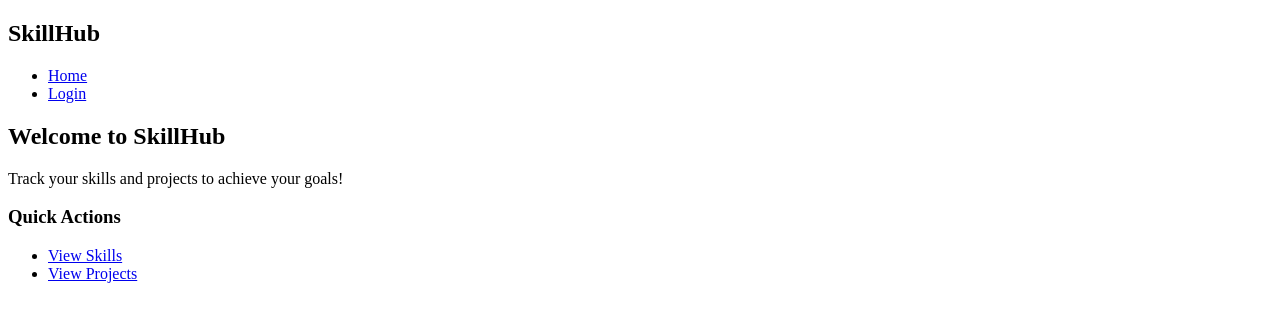
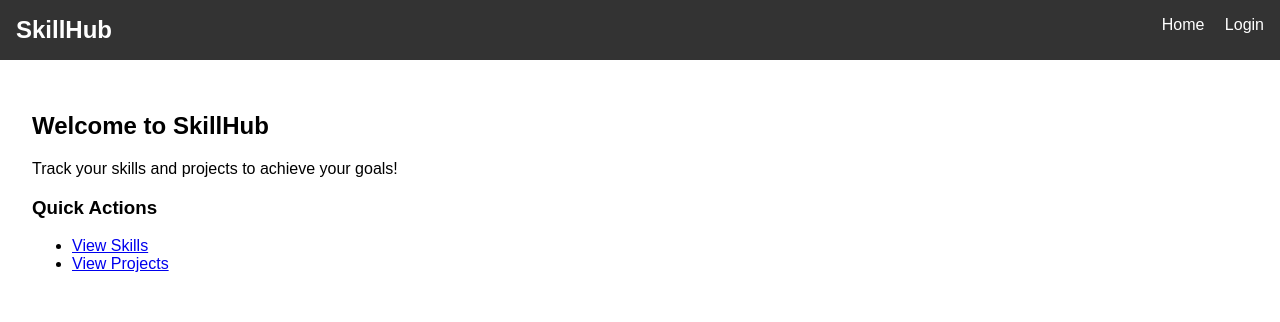
Before and after one commit to hayat-hani/Capstone-Project, a Django app: page / in a window 1280 px wide. Shown: the top 322 px of the page. Run offline with Django 5.2, Linux system fonts and the light colour scheme.

Commit message:
Added lame css

```diff
--- a/main_app/static/css/base.css
+++ b/main_app/static/css/base.css
@@ -1,3 +1,37 @@
 body {
-  background-color: red;
-}
+      font-family: Arial, sans-serif;
+      margin: 0;
+      padding: 0;
+  }
+
+  nav {
+      background-color: #333;
+      padding: 1rem;
+  }
+
+  nav h1 {
+      color: white;
+      margin: 0;
+      display: inline;
+  }
+
+  nav ul {
+      list-style: none;
+      margin: 0;
+      padding: 0;
+      float: right;
+  }
+
+  nav li {
+      display: inline;
+      margin-left: 1rem;
+  }
+
+  nav a {
+      color: white;
+      text-decoration: none;
+  }
+
+  main {
+      padding: 2rem;
+  }
--- a/main_app/templates/main_app/base.html
+++ b/main_app/templates/main_app/base.html
@@ -1,9 +1,11 @@
+{% load static %}
 <!DOCTYPE html>
   <html lang="en">
   <head>
       <meta charset="UTF-8">
       <meta name="viewport" content="width=device-width, initial-scale=1.0">
       <title>SkillHub</title>
+      <link rel="stylesheet" href="{% static 'css/base.css' %}">
   </head>
   <body>
       <nav>
--- a/main_app/views.py
+++ b/main_app/views.py
@@ -9,7 +9,11 @@ def home(request):
       return render(request, 'main_app/home.html')
 
 def skills_list(request):
-      return render(request, 'main_app/skills_list.html')
+      if request.user.is_authenticaed:
+            skills = Skill.objects.filter(user=request.user)
+            return render(request, 'main_app/skills_list.html', {'skills': skills})
+      else:
+            return redirect('main_app:loging')
 
 def projects_list(request):
       return render(request, 'main_app/projects_list.html')
```
